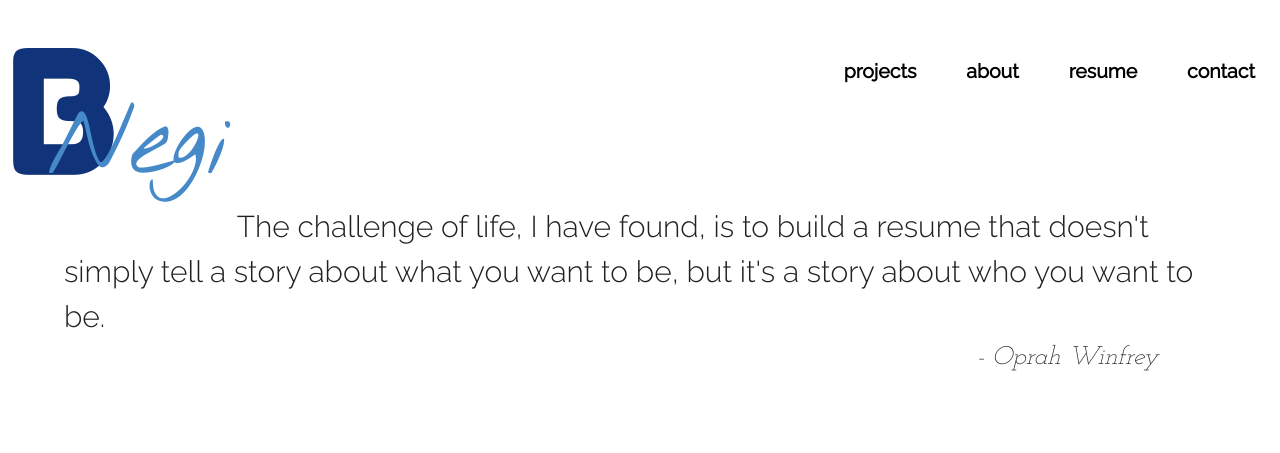
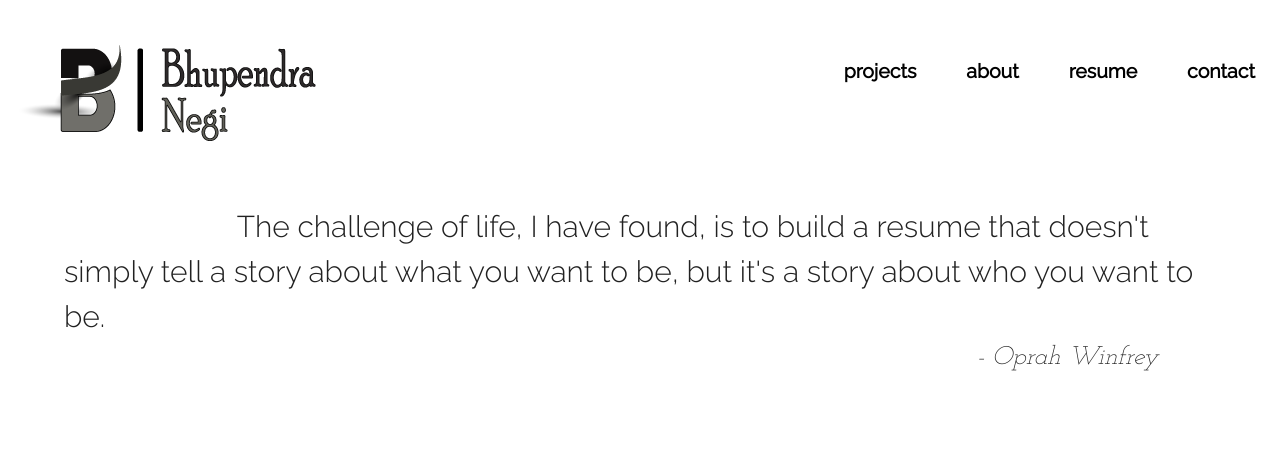
Before and after one commit to BhupendraNegi/bhupendranegi.github.io, a Jekyll site: the page built from resume.html, in a window 1280 px wide. Shown: the top 453 px of the page. Built offline with Jekyll 4.4.1, drawn with Linux system fonts in a browser that asks for light colours; nearby versions of some CDN libraries; grey boxes are pictures that could not be loaded.

Commit message:
logo Updated

```diff
--- a/_includes/head.html
+++ b/_includes/head.html
@@ -18,6 +18,6 @@
   <meta property="og:description" content="Look at all the cool animations I copy pasted together" />
 <!--   <meta property="og:image" content="https://levytsroman.github.io/assets/images/me.jpg" />
  -->  <meta name="viewport" content="width=device-width, initial-scale=1.0, maximum-scale=1">
-  <link rel="shortcut icon" type="image/jpg" href="/assets/images/bhupendra_favicon.jpg">
+  <link rel="shortcut icon" type="image/jpg" href="/assets/images/bhupendra_favicon.png" style="background-color:white;">
   <title>{{site.title}}</title>
 </head>
--- a/about.html
+++ b/about.html
@@ -8,7 +8,7 @@ author: Henry Ford
 
 <div class="container about_section">
   <div class="row">
-    <img src="/assets/images/bhupendra_favicon.jpg" class="col responsive circle about_img" alt="me">
+    <img src="/assets/images/bhupendra_favicon_old.jpg" class="col responsive circle about_img" alt="me" style="background-color:white;">
     <div class="about_paragraph">
       <p>
         Hi, my name is Bhupendra Negi and I'm a software engineer.
```
Also changed, not shown: assets/images/bhupendra_favicon.png (added), assets/images/bhupendra_favicon_old.jpg (renamed from assets/images/bhupendra_favicon.jpg), assets/images/logo.png, assets/images/logo_old.png (added).
